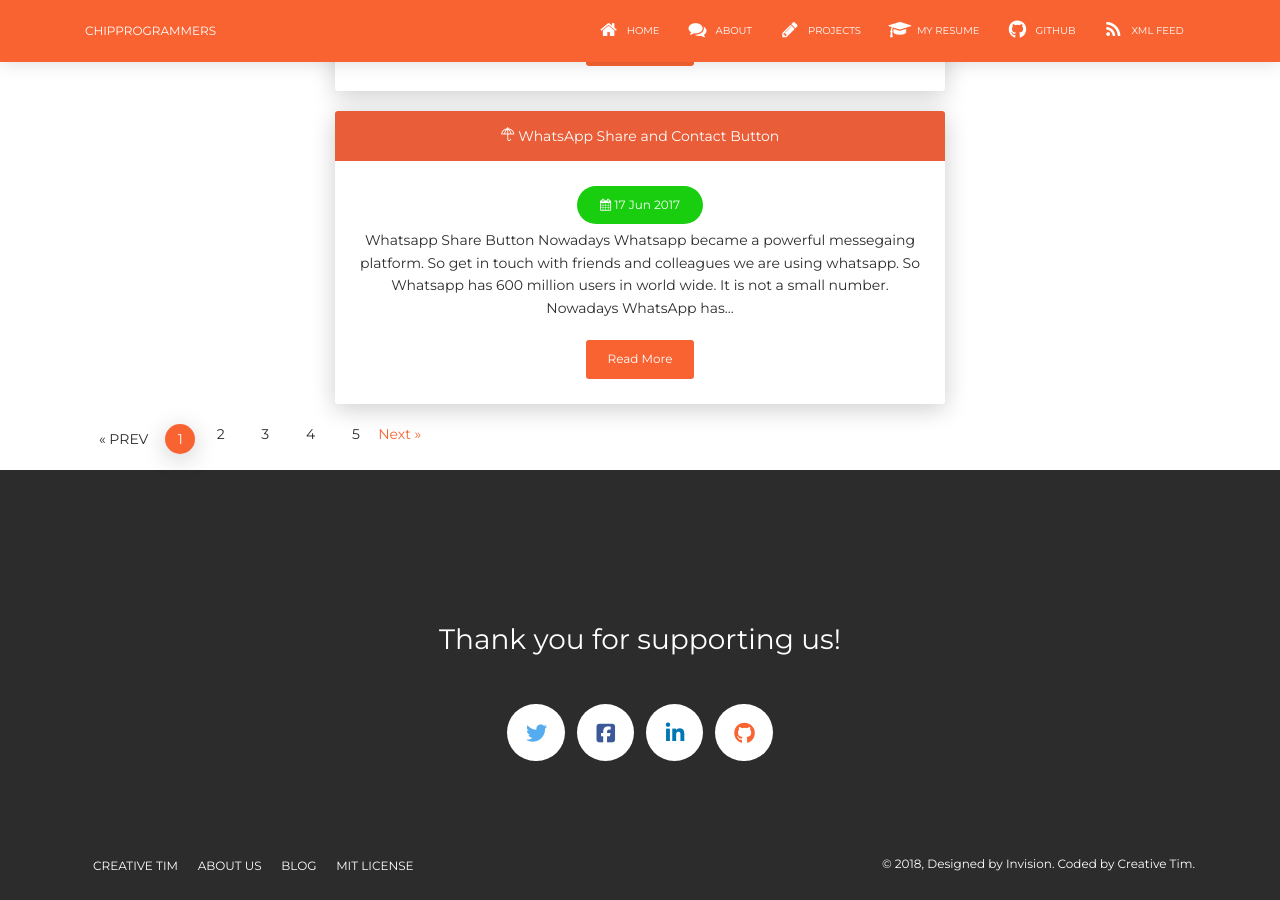
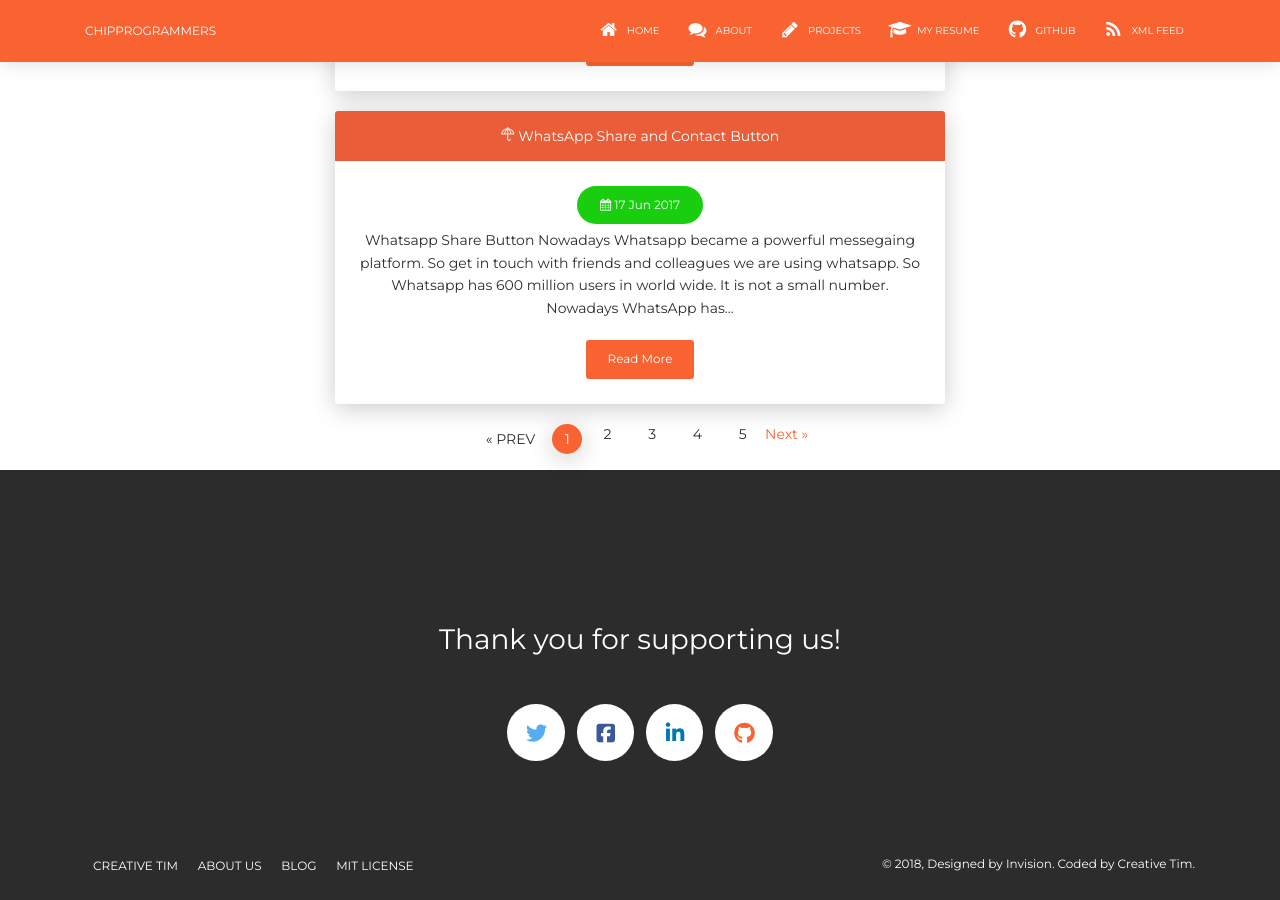
Before and after one commit to tip4programs/imbue, a Jekyll site: the page built from index.html, in a window 1280 px wide and 900 px high, scrolled down 1250 px. Built offline with Jekyll 4.4.1, drawn with Linux system fonts in a browser that asks for light colours; nearby versions of some CDN libraries; the list of posts is cut into pages by our own code.

Commit message:
Update index.html

```diff
--- a/index.html
+++ b/index.html
@@ -27,8 +27,7 @@ layout: main
      </div>
 </div>
     <!-- Pagination links -->
-<div class="container">
-    <ul class="pagination pagination-primary">
+    <ul class="pagination pagination-primary justify-content-center">
     {% if paginator.total_pages == 1 %}
         <li class="page-item active">
     <a class="page-link active" href="/imbue">&nbsp; &nbsp; &nbsp; {{ page }} &nbsp; &nbsp; &nbsp;</a>
@@ -73,4 +72,3 @@ layout: main
 </ul>
 {% endif %}
 <!-- end of pagination -->
-</div>
```
